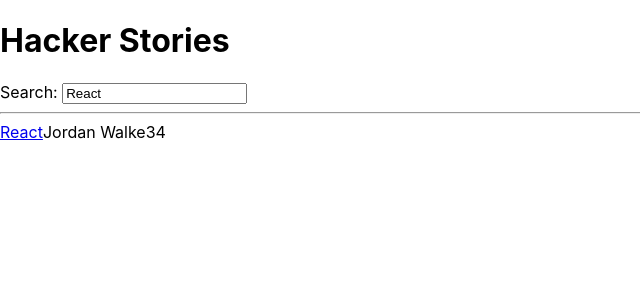
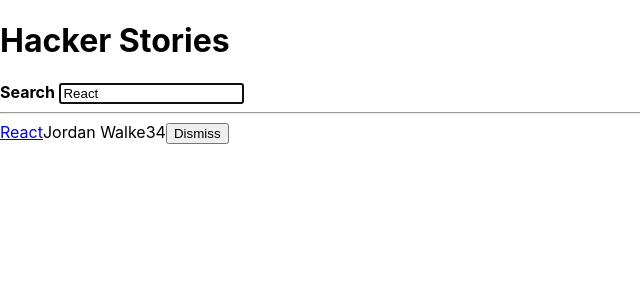
Before and after one commit to kennyedward/road-to-react, a React (Create React App) app: page / in a window 1280 px wide. Shown: the top 300 px of the page, without its empty margins (0-640 px from the left). Built offline with nearby package versions, Linux system fonts and the light colour scheme.

Commit message:
make input field reusable

```diff
--- a/src/App.js
+++ b/src/App.js
@@ -11,13 +11,11 @@
     localStorage.setItem(key, value)
   }, [setValue])
 
-  console.log("value: ", value);
-
   return [value, setValue]
 }
 
 const App = () => {
-  const stories = [
+  const initialStories = [
     {
       title: 'React',
       url: 'https://reactjs.org/', author: 'Jordan Walke', num_comments: 3,
@@ -32,7 +30,16 @@
   },
 ];
 
+console.log("stories: ", initialStories);
+
 const [searchTerm, setSearchTerm] = useSemiPersistentState("Search", "React")
+const [stories, setStories] = React.useState(initialStories)
+
+const handleRemoveStory = item => {
+  const newStories = stories.filter(story => item.objectID !== story.objectID)
+
+  setStories(newStories)
+}
 
 const handleSearch = event => {
   const userSearch = event.target.value
@@ -43,9 +50,17 @@
   return (
     <div>
       <Title />
-      <Search onSearch={handleSearch} search={searchTerm} />
+      <InputWithLabel
+        id="search"
+        // label="Search"
+        value={searchTerm}
+        isFocused
+        onInputChange={handleSearch}
+      >
+        <strong>Search</strong>
+      </InputWithLabel>
       <hr />
-      <List list={searchedStories} />
+      <List list={searchedStories} onRemoveItem={handleRemoveStory} />
     </div>
   );
 }
@@ -56,31 +71,54 @@
   )
 }
 
-const List = ({ list }) => list.map(({ objectID, ...item }) => (
-    <Item key={objectID} {...item} />
+const List = ({ list, onRemoveItem }) => list.map(item => (
+    <Item key={item.objectID} item={item} onRemoveItem={onRemoveItem} />
 ))
 
-const Item = ({ url, title, author, num_comments, points }) => (
-  <div>
-    <span>
-      <a href={url}>{title}</a>
-    </span>
-    <span>{author}</span>
-    <span>{num_comments}</span>
-    <span>{points}</span>
-  </div>
-)
+const Item = ({ item, onRemoveItem }) => {
+  const handleRemoveItem = () => {
+    onRemoveItem(item)
+  }
+  return (
+    <div>
+        <span>
+          <a href={item.url}>{item.title}</a>
+        </span>
+        <span>{item.author}</span>
+        <span>{item.num_comments}</span>
+        <span>{item.points}</span>
+        <span>
+          <button type="button" onClick={handleRemoveItem}>
+            Dismiss
+          </button>
+        </span>
+    </div>
+  )
+}
 
-const Search = ({onSearch, search}) => (
+const InputWithLabel = ({ id, label, value, type = "text", onInputChange, isFocused, children }) => {
+  const inputRef = React.useRef()
+
+  React.useEffect(() => {
+    if (isFocused && inputRef.current) {
+      inputRef.current.focus()
+    }
+  }, [isFocused]);
+
+  return (
     <>
-      <label htmlFor="search">Search: </label>
+      <label htmlFor={id}>{children}</label>
+      &nbsp;
       <input
-        type="text"
-        id="search"
-        onChange={onSearch}
-        value={search}
+        ref={inputRef}
+        id={id}
+        type={type}
+        value={value}
+        autoFocus={isFocused}
+        onChange={onInputChange}
       />
     </>
   )
+}
 
 export default App;
```
